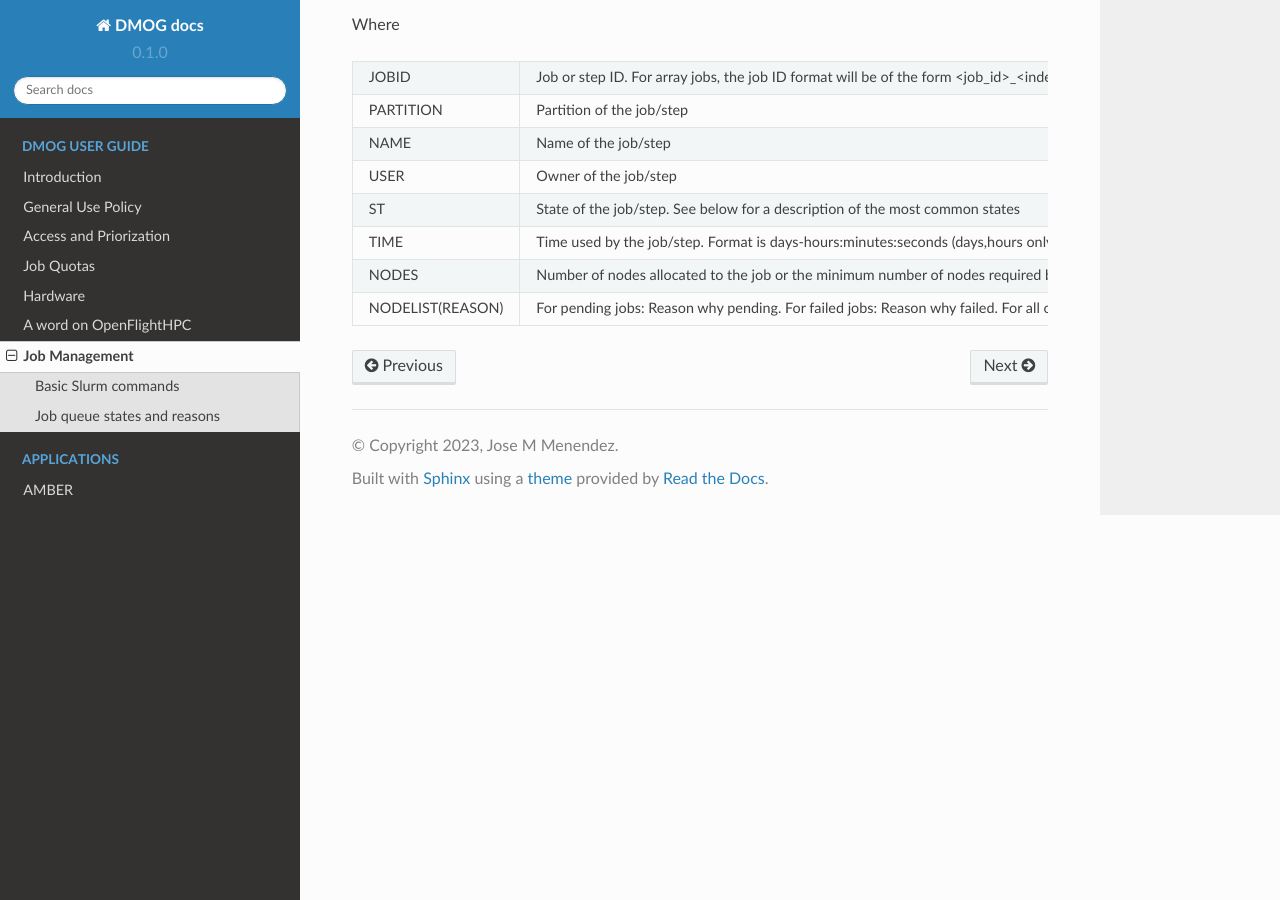
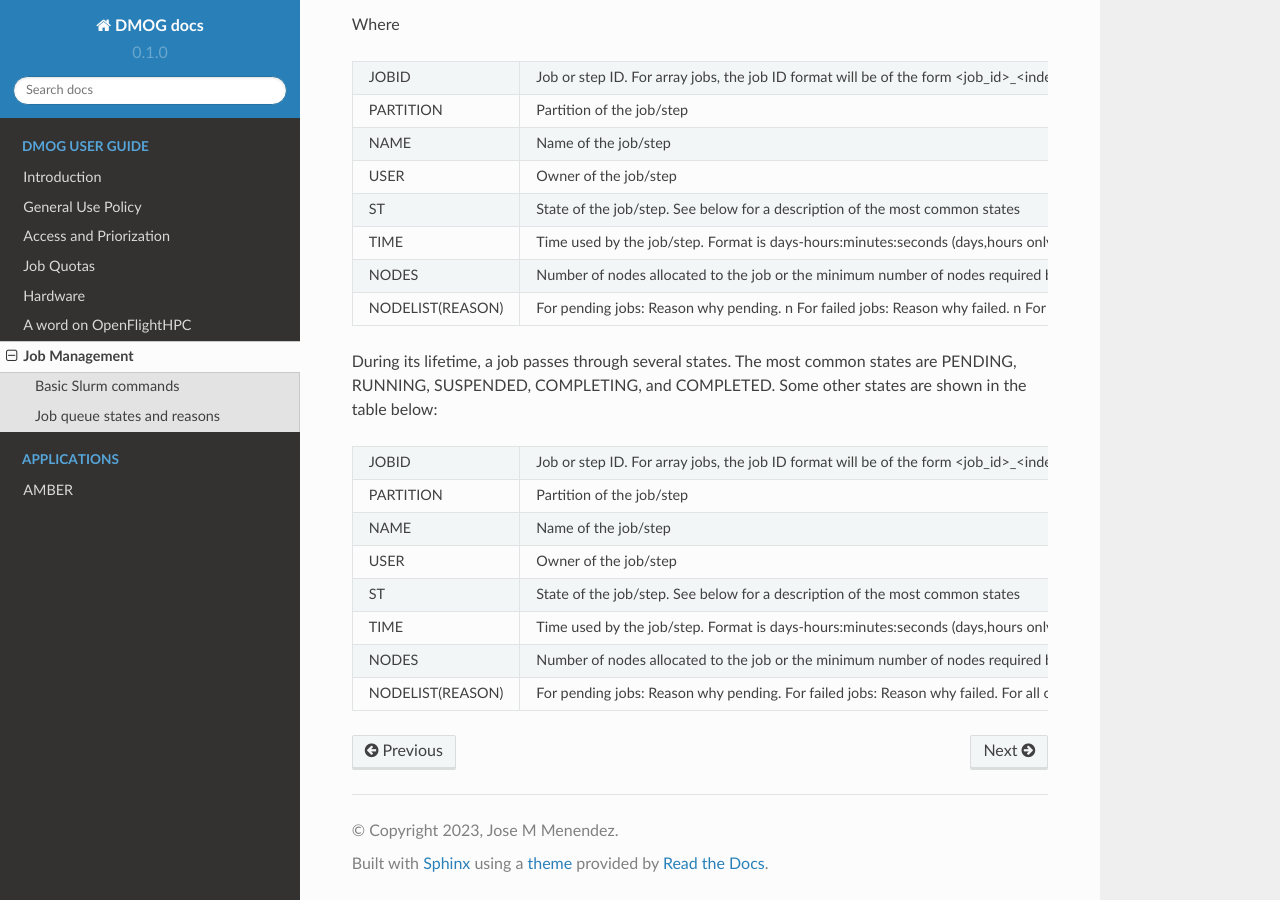
Before and after one commit to jm130/dmogdocs, a Sphinx documentation site: the page built from docs/source/user/jobmanagement.rst, in a window 1280 px wide and 900 px high, scrolled down 1226 px. Built offline with Sphinx 7.4.7 and the Read the Docs theme 2.0.0, drawn with Linux system fonts in a browser that asks for light colours.

Commit message:
Update jobmanagement.rst

```diff
--- a/docs/source/user/jobmanagement.rst
+++ b/docs/source/user/jobmanagement.rst
@@ -74,6 +74,31 @@
    * - NODES
      - Number of nodes allocated to the job or the minimum number of nodes required by a pending job
    * - NODELIST(REASON)
+     - For pending jobs: Reason why pending. \n
+       For failed jobs: Reason why failed. \n
+       For all other job states: List of allocated nodes. See below for a list of the most common reason codes.\n
+
+During its lifetime, a job passes through several states. The most common states are PENDING, RUNNING,
+SUSPENDED, COMPLETING, and COMPLETED. Some other states are shown in the table below:
+
+.. list-table::
+   :widths: 25 75
+
+   * - JOBID
+     - Job or step ID. For array jobs, the job ID format will be of the form <job_id>_<index>
+   * - PARTITION
+     - Partition of the job/step
+   * - NAME
+     - Name of the job/step
+   * - USER
+     - Owner of the job/step
+   * - ST
+     - State of the job/step. See below for a description of the most common states
+   * - TIME
+     - Time used by the job/step. Format is days-hours:minutes:seconds (days,hours only printed as needed)
+   * - NODES
+     - Number of nodes allocated to the job or the minimum number of nodes required by a pending job
+   * - NODELIST(REASON)
      - For pending jobs: Reason why pending.
        For failed jobs: Reason why failed.
        For all other job states: List of allocated nodes. See below for a list of the most common reason codes.
```
